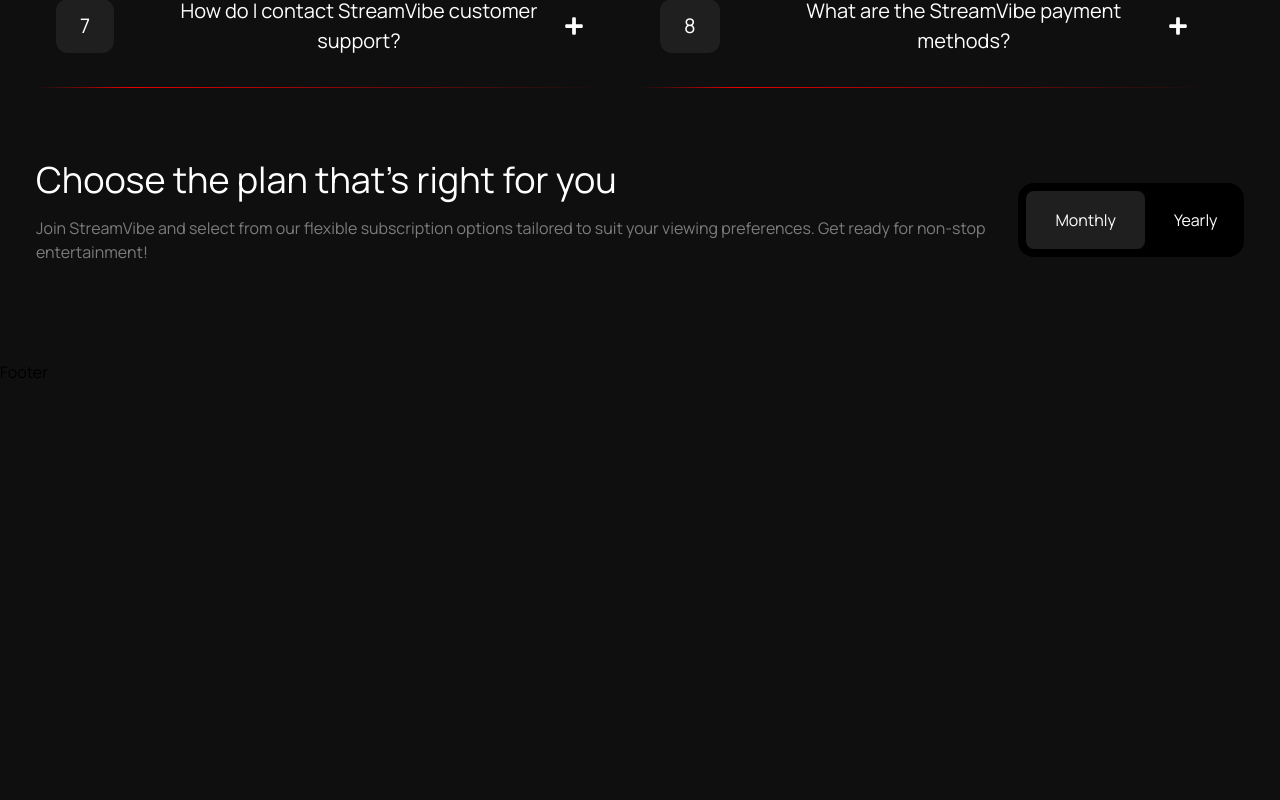
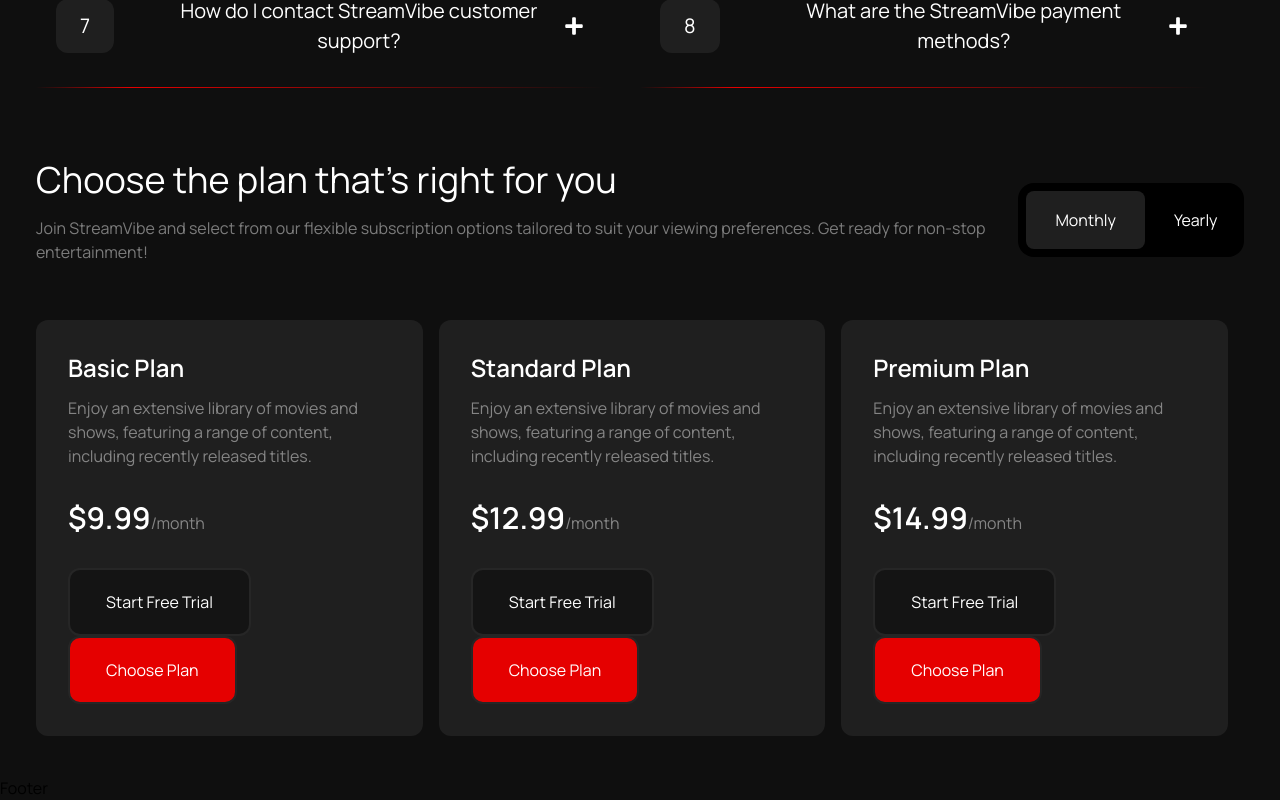
Before and after one commit to BashirrMehdixan/movie-vite, a React (Vite) app: page / in a window 1280 px wide. Shown: the part 2582-3382 px from the top of the page. Before the commit the page ends 2966 px from the top, so only its background shows below. Built offline with nearby package versions, Linux system fonts and the light colour scheme; no server answers.

Commit message:
subscription section completed

```diff
--- /dev/null
+++ b/src/components/PriceComponents.jsx
@@ -0,0 +1,29 @@
+const PriceComponents = ({plan, title, description, price}) => {
+    return (
+        <>
+            <div className={"bg-[#1f1f1f] text-white rounded-xl p-8"}>
+                <h3 className="text-2xl font-semibold capitalize">
+                    {title} plan
+                </h3>
+                <p className="opacity-45 pt-3 pb-8">
+                    {description}
+                </p>
+                <p className={"text-3xl font-semibold"}>
+                    ${price}<span
+                    className={"text-base opacity-45 font-normal"}>/{plan === "monthly" ? "month" : "year"}</span>
+                </p>
+
+                <div className="flex flex-wrap items-center justify-between pt-8">
+                    <button className={"w-full lg:w-auto bg-[#141414] capitalize py-5 px-9 rounded-xl border-2 border-[#262626] mb-2 lg:mb-0"}>
+                        Start free trial
+                    </button>
+                    <button className={"w-full lg:w-auto bg-[#E50000] capitalize py-5 px-9 rounded-xl border-2 border-[#262626]"}>
+                        choose plan
+                    </button>
+                </div>
+            </div>
+        </>
+    )
+}
+
+export default PriceComponents;
--- a/src/components/TabComponent.jsx
+++ b/src/components/TabComponent.jsx
@@ -2,7 +2,7 @@
     return (
         <>
             <div
-                className="flex items-center justify-between bg-black rounded-2xl p-2 text-white">
+                className={"flex items-center justify-between bg-black rounded-2xl p-2 text-white"}>
                 <button
                     className={`border border-transparent transition duration-500 hover:bg-[#1f1f1f] rounded-lg py-4 px-7 ${plan === 'monthly' ? 'bg-[#1f1f1f]' : ''}`}
                     onClick={() => setPlan('monthly')}
@@ -16,7 +16,6 @@
                     Yearly
                 </button>
             </div>
-
         </>
     )
 }
--- a/src/pages/home/HomeSubscription.jsx
+++ b/src/pages/home/HomeSubscription.jsx
@@ -1,10 +1,11 @@
 import {useState} from "react";
 import SectionTitle from "/src/components/SectionTitle";
 import TabComponent from "/src/components/TabComponent";
+import PriceComponents from "/src/components/PriceComponents.jsx";
 
 const HomeSubscription = () => {
     const [plan, setPlan] = useState("monthly");
-    console.log(plan)
+
     return (
         <>
             <section className={"pt-16"}>
@@ -21,9 +22,30 @@
                         </div>
                     </div>
                     <div className="py-10">
-                        <div className="flex items-center">
-                            <div className="w-[calc(33%-1rem)]">
-
+                        <div className={"flex flex-wrap items-center gap-4"}>
+                            <div className={"w-full md:w-[calc(50%-1rem)] lg:w-[calc(33.3333%-1rem)]"}>
+                                <PriceComponents
+                                    plan={plan}
+                                    title={"Basic"}
+                                    description={"Enjoy an extensive library of movies and shows, featuring a range of content, including recently released titles."}
+                                    price={plan === "monthly" ? "9.99" : "99.99"}
+                                />
+                            </div>
+                            <div className={"w-full md:w-[calc(50%-1rem)] lg:w-[calc(33.3333%-1rem)]"}>
+                                <PriceComponents
+                                    plan={plan}
+                                    title={"Standard"}
+                                    description={"Enjoy an extensive library of movies and shows, featuring a range of content, including recently released titles."}
+                                    price={plan === "monthly" ? "12.99" : "120.99"}
+                                />
+                            </div>
+                            <div className={"w-full md:w-[calc(50%-1rem)] lg:w-[calc(33.3333%-1rem)]"}>
+                                <PriceComponents
+                                    plan={plan}
+                                    title={"Premium"}
+                                    description={"Enjoy an extensive library of movies and shows, featuring a range of content, including recently released titles."}
+                                    price={plan === "monthly" ? "14.99" : "120.99"}
+                                />
                             </div>
                         </div>
                     </div>
```
